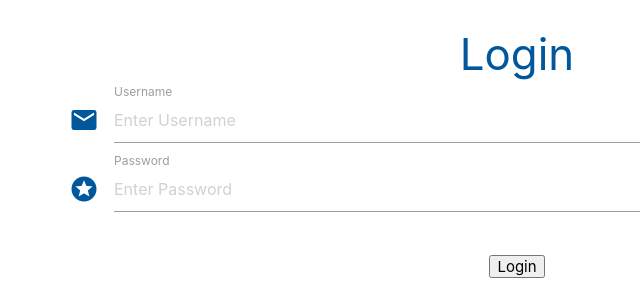
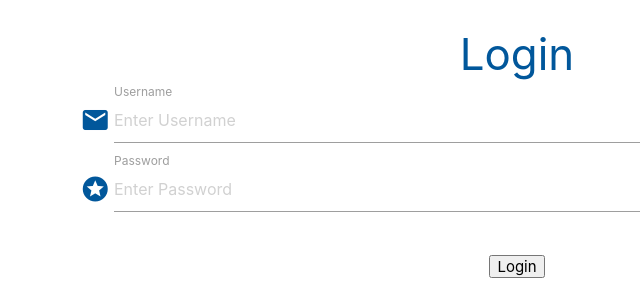
Before and after one commit to Hadokane/CI_PP3_OFFICE_CHAMPION, a Flask app: page /user in a window 1280 px wide. Shown: the part 162-462 px from the top of the page, without its empty margins (123-763 px from the left). Run offline with Flask 2, Linux system fonts and the light colour scheme; some libraries are stand-ins or nearby versions.

Commit message:
Add col class to fix icon alignment on forms

```diff
--- a/officechampion/templates/login.html
+++ b/officechampion/templates/login.html
@@ -14,14 +14,14 @@
             </div>
             <!-- Name Input -->
             <div class="input-field">
-                <i class="material-icons prefix">email</i>
+                <i class="material-icons col prefix">email</i>
                 <!-- Field name="" is shown on backend form -->
                 <input id="username" name="username" placeholder="Enter Username" type="text" class="validate">
                 <label for="username">Username</label>
             </div>
             <!-- Password Input -->
             <div class="input-field">
-                <i class="material-icons prefix">stars</i>
+                <i class="material-icons col prefix">stars</i>
                 <input id="password" name="password" placeholder="Enter Password" type="password" class="validate">
                 <label for="password">Password</label>
             </div>
--- a/officechampion/templates/sign_up.html
+++ b/officechampion/templates/sign_up.html
@@ -14,7 +14,7 @@
             </div>
             <!-- Name Input -->
             <div class="input-field">
-                <i class="material-icons prefix">email</i>
+                <i class="material-icons col prefix">email</i>
                 <!-- Field name="" is shown on backend form -->
                 <input id="username" name="username" placeholder="Enter Username" type="text" class="validate">
                 <label for="username">Username</label>
```
